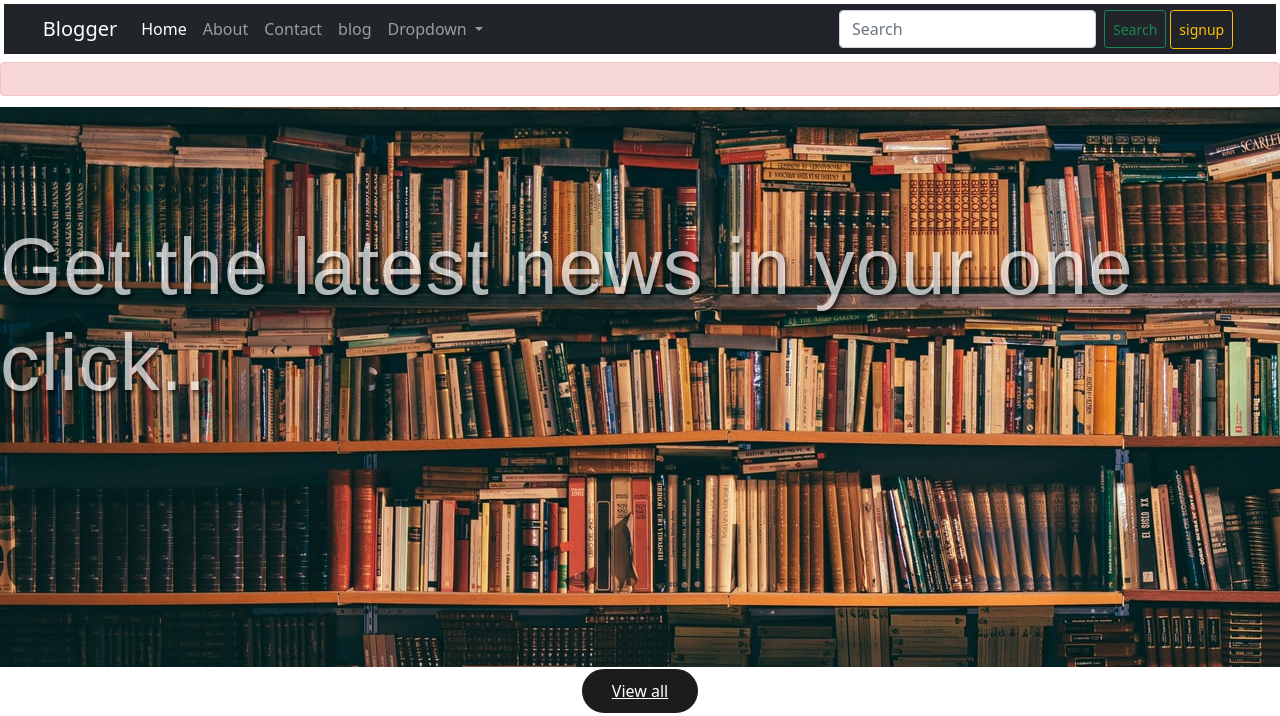
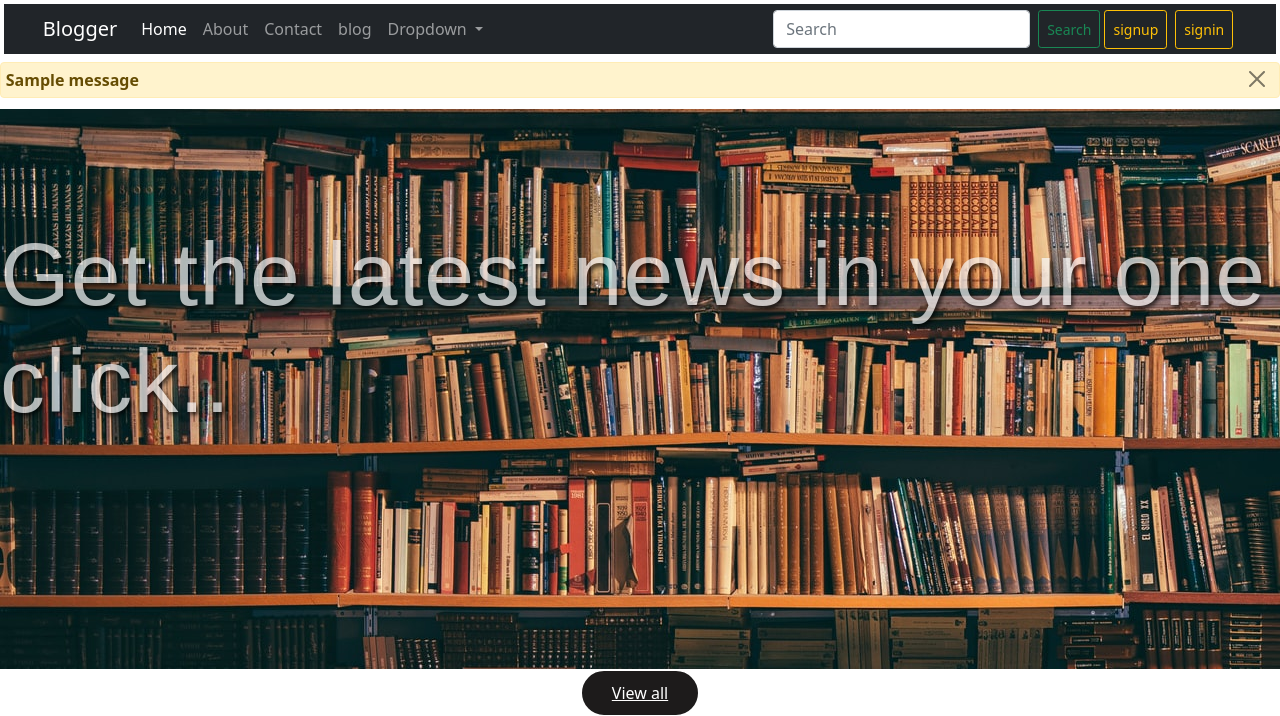
Before and after one commit to Andresha56/Blog-web-repo, a Django app: page /signup in a window 1280 px wide. Shown: the top 716 px of the page. Run offline with Django 4.2, Linux system fonts and the light colour scheme; tables that the repository leaves empty hold one stand-in row (values such as "Sample post"); one stand-in notice (Sample message) is shown; parts of the project's set-up code (start-up, migrations or seed data) failed here and were passed over; some web fonts are replaced.

Commit message:
serving sign in page

```diff
--- a/home/admin.py
+++ b/home/admin.py
@@ -8,6 +8,7 @@
 from . models import Contact
 from .models import Content
 from .models import signup
+from .models import signin
 
 class Admincontact(admin.ModelAdmin):
     list_display=['id','name','email','time']
@@ -17,9 +18,13 @@
 
 class Adminsignup(admin.ModelAdmin):
     list_display=["id",'username',"email"]
+class Adminsignin(admin.ModelAdmin):
+    list_display=['id','username']
+
 
 
 
 admin.site.register(Contact,Admincontact)
 admin.site.register(Content,Admincontent)
 admin.site.register(signup.Signup,Adminsignup)
+admin.site.register(signin.Signin,Adminsignin)
--- a/home/templates/base.html
+++ b/home/templates/base.html
@@ -103,12 +103,16 @@
 
           {% comment %} sign_up_modal and login modal{% endcomment %}
 
-              <!-- Button trigger modal -->
+              <!--signup Button trigger modal -->
         <button type="button" class=" p-2 btn btn-sm btn-outline-warning m-1" data-bs-toggle="modal" data-bs-target="#Signup">
             signup
         </button>
+              <!--signin Button trigger modal -->
+        <button type="button" class=" p-2 btn btn-sm btn-outline-warning m-1" data-bs-toggle="modal" data-bs-target="#Signin">
+          signin
+      </button>
 
-  <!-- Modal -->
+  <!--  Signup Modal -->
       <div class="modal fade" id="Signup" tabindex="-1" aria-labelledby="exampleModalLabel" aria-hidden="true">
         <div class="modal-dialog">
           <div class="modal-content">
@@ -179,6 +183,54 @@
         </div>
       </div>
 
+      <!-- signin Modal -->
+        <div class="modal fade" id="Signin" tabindex="-1" aria-labelledby="exampleModalLabel" aria-hidden="true">
+          <div class="modal-dialog">
+            <div class="modal-content">
+              <div class="modal-header">
+                <h5 class="modal-title" id="exampleModalLabel">Modal title</h5>
+                <button type="button" class="btn-close" data-bs-dismiss="modal" aria-label="Close"></button>
+              </div>
+              <div class="modal-body">
+
+                {% comment %} username {% endcomment %}
+
+              <form action="signin" method='POST' onsubmit="return validationForm()">
+                  {% csrf_token %}
+                <div class="mb-3">
+                  <label for="checkusername" class="form-label">Username</label>
+                  <input type="text" name="checkuser" class="form-control" id="checkuser" >
+                  <p>
+                    <div class="error_msg" id="check_user"></div>
+                  </p>
+
+                </div>
+
+                {% comment %} checkpassward {% endcomment %}
+                <div class="mb-3">
+                  <label for="checkpassward" class="form-label">Password</label>
+                  <input type="password" name="checkpass" class="form-control" id="checkpassward" >
+                  <p>
+                    <div class="error_msg" id="check_pass_error"></div>
+                  </p>
+
+                </div>
+
+
+                <button type="submit" class="btn btn-primary">Submit</button>
+
+
+              </div>
+              <div class="modal-footer">
+                <button type="button" class="btn btn-secondary" data-bs-dismiss="modal">Close</button>
+              </div>
+
+            </div>
+          </form>
+
+          </div>
+        </div>
+
         </div>
       </div>
   </div>
@@ -244,6 +296,11 @@
             return false;
           }
       }
+
+      {% comment %} check user {% endcomment %}
+      let check_userr=document.getElementById("checkuser")
+      let check_pass=document.getElementById("checkpassward")
+
   </script>
   {% comment %} end_sign_up_Modal {% endcomment %}
 
--- a/home/templates/home/index.html
+++ b/home/templates/home/index.html
@@ -28,7 +28,7 @@
         .content h4{
             color:	#F8F8F8;
             font-family: 'Dongle', sans-serif;
-            font-size:5rem;
+            font-size:7vw;
             letter-spacing: 1px;
             margin-top:7rem;
             text-shadow: 2px 3px 4px #000000;
@@ -102,12 +102,26 @@
       .col-md-3 h6, h5{
         color:white;
       }
+      {% comment %} alert {% endcomment %}
+      .alert {
+        padding: 0.3rem 0.3rem;
+      }
+      .btn-close{
+        height:0;
+      }
+      .alert-dismissible .btn-close{
+        padding: 1rem 0.9rem;
+      }
     </style>
+
+    {% comment %} error messages {% endcomment %}
     {% if messages %}
-        {% for message in messages %}{% endfor %}
-          <div class="alert alert-danger col-11.1" role="alert">
-                  {{message}}
-          </div>
+        {% for message in messages %}
+        <div class="alert alert-warning alert-dismissible fade show" role="alert">
+          <strong class="message">{{message}}</strong>
+          <button type="button" class="btn-close" data-bs-dismiss="alert" aria-label="Close"></button>
+        </div>
+          {% endfor %}
       {% endif %}
     <div class="contain">
         <div class="bgimage">
--- a/home/urls.py
+++ b/home/urls.py
@@ -7,5 +7,6 @@
     path('contact',views.contact,name='contactpage'),
     path('search',views.search),
     path('signup',views.sign_up),
+    path('signin',views.sigin_in),
 
 ]
--- a/home/views.py
+++ b/home/views.py
@@ -1,5 +1,6 @@
 from asyncio import constants
 from asyncio.windows_events import NULL
+from email import message
 from django.forms import PasswordInput
 from django.shortcuts import render
 from django.shortcuts import redirect
@@ -81,7 +82,7 @@
     if request.method=='GET':
         query=request.GET['query']
         if(len(query))>100:
-            messages.add_message(request,messages.INFO,'your search did not match any document, its too long ....')
+            messages.add_message(request,messages.INFO,f'your search {query} did not match any document, its too long ....')
         if query:
             blogTitle=Blog.objects.filter(title__icontains=query)
             blogContent=Blog.objects.filter(text__icontains=query)
@@ -108,3 +109,32 @@
                                 re_password=repassword)
         register_cutomer.save()
     return render(request,'home/index.html')
+
+
+def sigin_in(request):
+    if request.method=='POST':
+        user=request.POST['checkuser']
+        password=request.POST['checkpass']
+        flag=0
+
+        # username
+        try:
+            checkuser=Signup.getuser_by_email(user)
+            flag=1
+        except Exception as a:
+            flag=0
+        # password
+        try:
+            checkpassword=Signup.getuser_by_password(password)
+            flag=1
+        except Exception as a:
+            flag=0
+
+        # controller
+        if flag==1:
+            messages.add_message(request,messages.SUCCESS,f'Hellow  {user} welcome to blogger')
+            return redirect('homePage')
+        elif flag==0:
+            messages.add_message(request,messages.ERROR,'username or password does not matched..')
+
+    return render(request,'home/index.html')
```
Also changed, not shown: home/models/signin.py (added, +7 -0 lines), home/models/signup.py (+13 -3 lines), db.sqlite3, home/migrations/0007_alter_signup_username.py (added), home/migrations/0008_signin.py (added).
